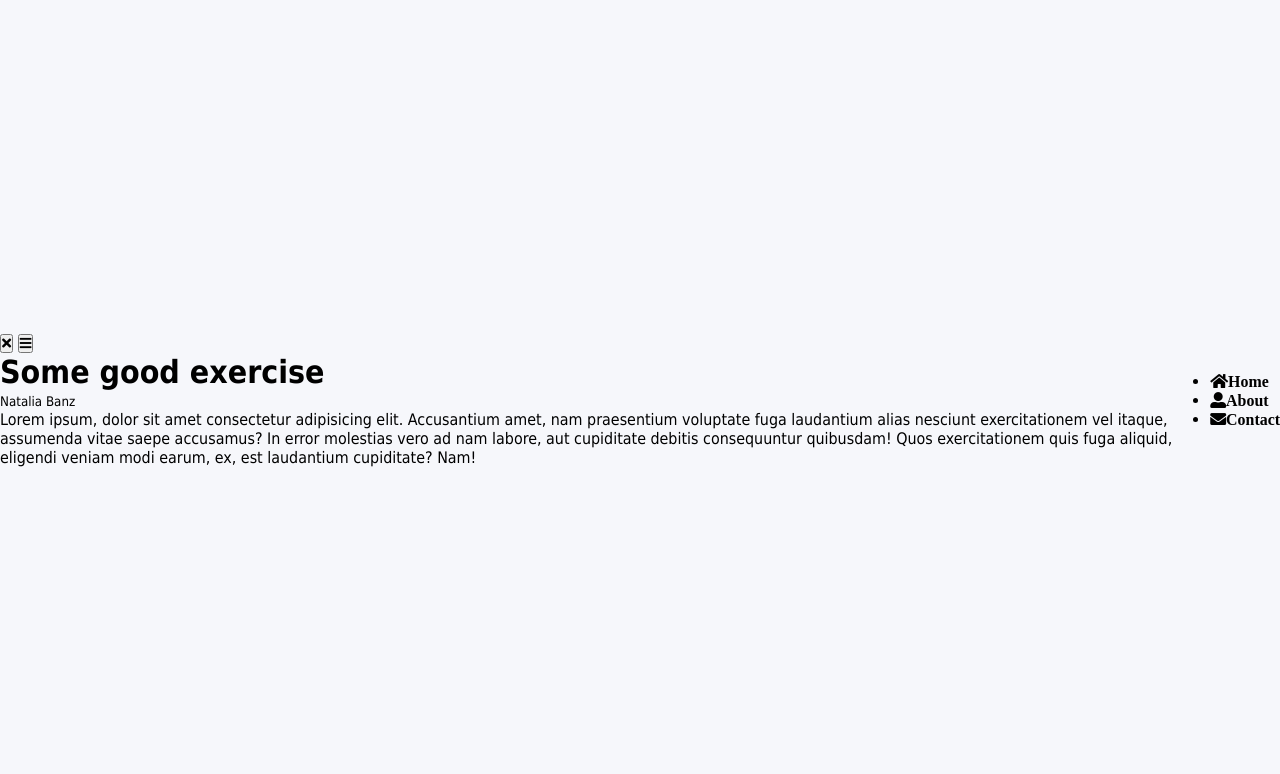
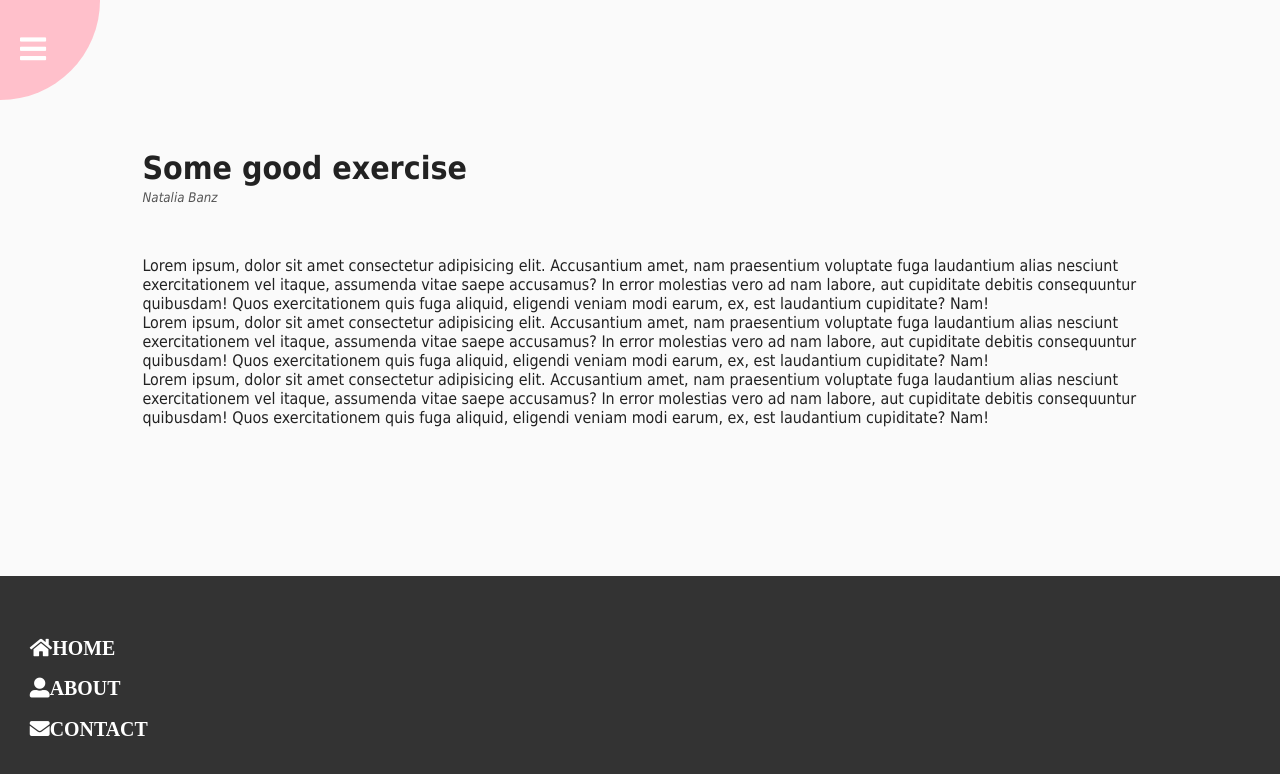
Before and after one commit to diebanz/50DaysProjects, a plain HTML site: page DAY 3/index.html in a window 1280 px wide. Drawn offline with Linux system fonts and the light colour scheme.

Commit message:
1st part of css

```diff
--- a/DAY 3/index.html
+++ b/DAY 3/index.html
@@ -14,7 +14,7 @@
         <title>Day 3 - Rotating Navigation</title>
     </head>
     <body>
-        <div class="container">
+        <div class="container nav-show">
             <div class="circle__container">
                 <div class="circle">
                     <button id="close" class="btn">
@@ -28,6 +28,24 @@
             <div class="content">
                 <h1>Some good exercise</h1>
                 <small>Natalia Banz</small>
+                <p class="first">
+                    Lorem ipsum, dolor sit amet consectetur adipisicing elit.
+                    Accusantium amet, nam praesentium voluptate fuga laudantium
+                    alias nesciunt exercitationem vel itaque, assumenda vitae
+                    saepe accusamus? In error molestias vero ad nam labore, aut
+                    cupiditate debitis consequuntur quibusdam! Quos
+                    exercitationem quis fuga aliquid, eligendi veniam modi
+                    earum, ex, est laudantium cupiditate? Nam!
+                </p>
+                <p>
+                    Lorem ipsum, dolor sit amet consectetur adipisicing elit.
+                    Accusantium amet, nam praesentium voluptate fuga laudantium
+                    alias nesciunt exercitationem vel itaque, assumenda vitae
+                    saepe accusamus? In error molestias vero ad nam labore, aut
+                    cupiditate debitis consequuntur quibusdam! Quos
+                    exercitationem quis fuga aliquid, eligendi veniam modi
+                    earum, ex, est laudantium cupiditate? Nam!
+                </p>
                 <p>
                     Lorem ipsum, dolor sit amet consectetur adipisicing elit.
                     Accusantium amet, nam praesentium voluptate fuga laudantium
--- a/DAY 3/style.css
+++ b/DAY 3/style.css
@@ -12,9 +12,103 @@ html {
 body {
     font-size: 1.6rem;
     font-family: Tahoma, sans-serif;
-    height: 100vh;
-    display: flex;
-    justify-content: center;
-    align-items: center;
-    background-color: #f6f7fb;
+    overflow-x: hidden;
+    background-color: #333;
+    color: #222;
 }
+
+.container {
+    background-color: #fafafa;
+    transform-origin: top left;
+    transition: transform 0.5s linear;
+    width: 100vw;
+    min-height: 100hv;
+    padding: 10rem;
+}
+
+.container.show-nav {
+    transform: rotate(-20deg);
+}
+
+.circle__container {
+    position: fixed;
+    top: -10rem;
+    left: -10rem;
+}
+
+.circle {
+    background-color: pink;
+    width: 20rem;
+    height: 20rem;
+    border-radius: 50%;
+    position: relative;
+    transition: transform 0.5s linear;
+}
+
+.btn {
+    cursor: pointer;
+    position: absolute;
+    top: 50%;
+    left: 50%;
+    height: 10rem;
+    background: transparent;
+    border: none;
+    font-size: 3rem;
+    color: white;
+}
+
+.btn:focus {
+    outline: none;
+}
+
+#open {
+    left: 60%;
+}
+
+#close {
+    top: 60%;
+    transform: rotate(90deg);
+    transform-origin: top left;
+}
+
+nav {
+    position: fixed;
+    bottom: 4rem;
+    left: 0;
+}
+
+ul {
+    list-style: none;
+    padding-left: 3rem;
+}
+
+li {
+    text-transform: uppercase;
+    color: #fff;
+    margin: 2rem 0;
+    /* transform: translateX(-100%); */
+    transition: transform 0.4 ease-in;
+}
+
+nav ul li i {
+    font-size: 2rem;
+    margin-right: 1rem;
+}
+
+.content {
+    max-width: 100rem;
+    margin: 5rem auto;
+}
+
+h1 {
+    margin: 0;
+}
+
+.content small {
+    color: #555;
+    font-style: italic;
+}
+
+.first {
+    margin-top: 5rem;
+}
```
